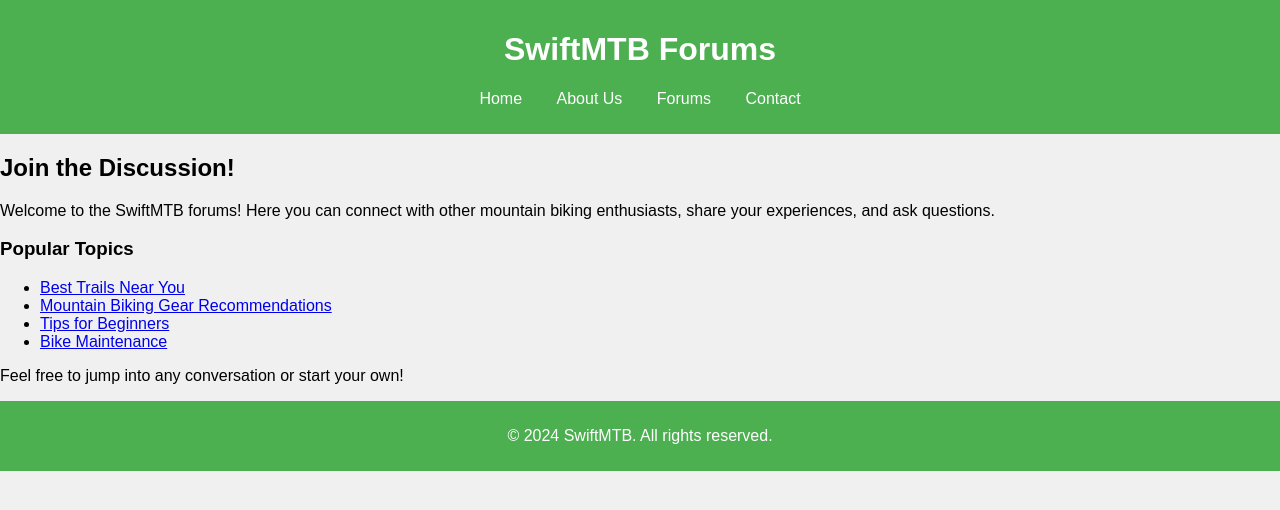
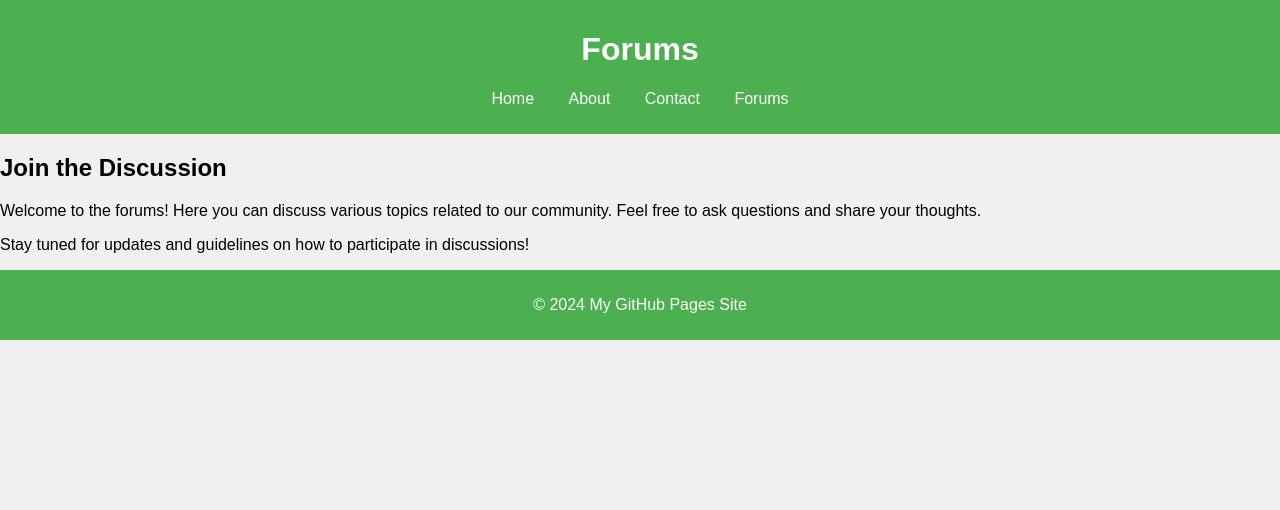
Before and after one commit to 1budugu/mtbmadesimple.com, a plain HTML site: page forums.html in a window 1280 px wide. Drawn offline with Linux system fonts and the light colour scheme.

Commit message:
Update forums.html

```diff
--- a/forums.html
+++ b/forums.html
@@ -3,39 +3,30 @@
 <head>
     <meta charset="UTF-8">
     <meta name="viewport" content="width=device-width, initial-scale=1.0">
-    <title>SwiftMTB Forums</title>
+    <title>Forums</title>
     <link rel="stylesheet" href="styles.css">
 </head>
 <body>
     <header>
-        <h1>SwiftMTB Forums</h1>
+        <h1>Forums</h1>
         <nav>
             <ul>
                 <li><a href="index.html">Home</a></li>
-                <li><a href="about.html">About Us</a></li>
+                <li><a href="about.html">About</a></li>
+                <li><a href="contact.html">Contact</a></li>
                 <li><a href="forums.html">Forums</a></li>
-                <li><a href="contact.html">Contact</a></li>
             </ul>
         </nav>
     </header>
 
     <main>
-        <section>
-            <h2>Join the Discussion!</h2>
-            <p>Welcome to the SwiftMTB forums! Here you can connect with other mountain biking enthusiasts, share your experiences, and ask questions.</p>
-            <h3>Popular Topics</h3>
-            <ul>
-                <li><a href="#">Best Trails Near You</a></li>
-                <li><a href="#">Mountain Biking Gear Recommendations</a></li>
-                <li><a href="#">Tips for Beginners</a></li>
-                <li><a href="#">Bike Maintenance</a></li>
-            </ul>
-            <p>Feel free to jump into any conversation or start your own!</p>
-        </section>
+        <h2>Join the Discussion</h2>
+        <p>Welcome to the forums! Here you can discuss various topics related to our community. Feel free to ask questions and share your thoughts.</p>
+        <p>Stay tuned for updates and guidelines on how to participate in discussions!</p>
     </main>
 
     <footer>
-        <p>&copy; 2024 SwiftMTB. All rights reserved.</p>
+        <p>&copy; 2024 My GitHub Pages Site</p>
     </footer>
 </body>
 </html>
```
